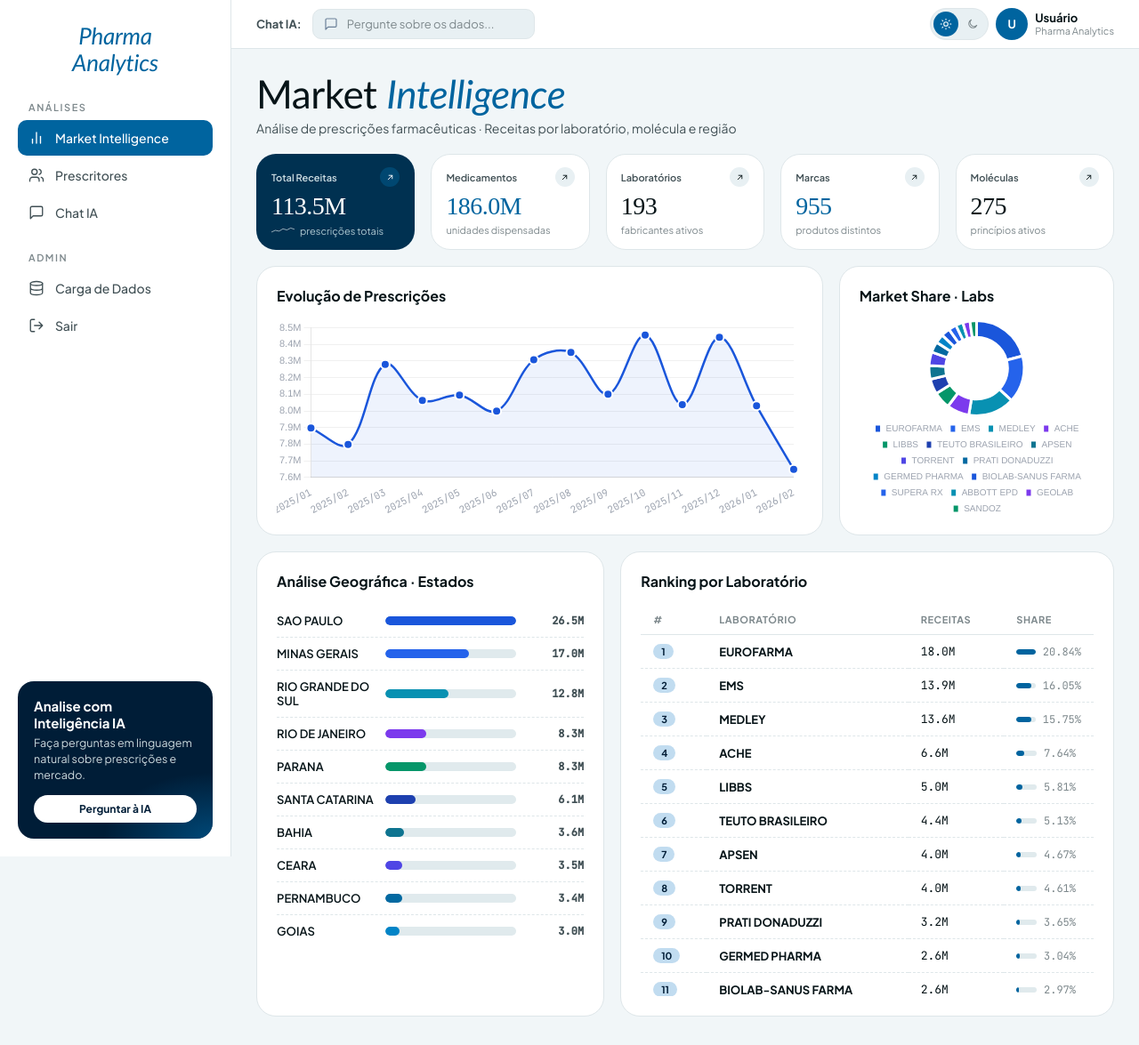
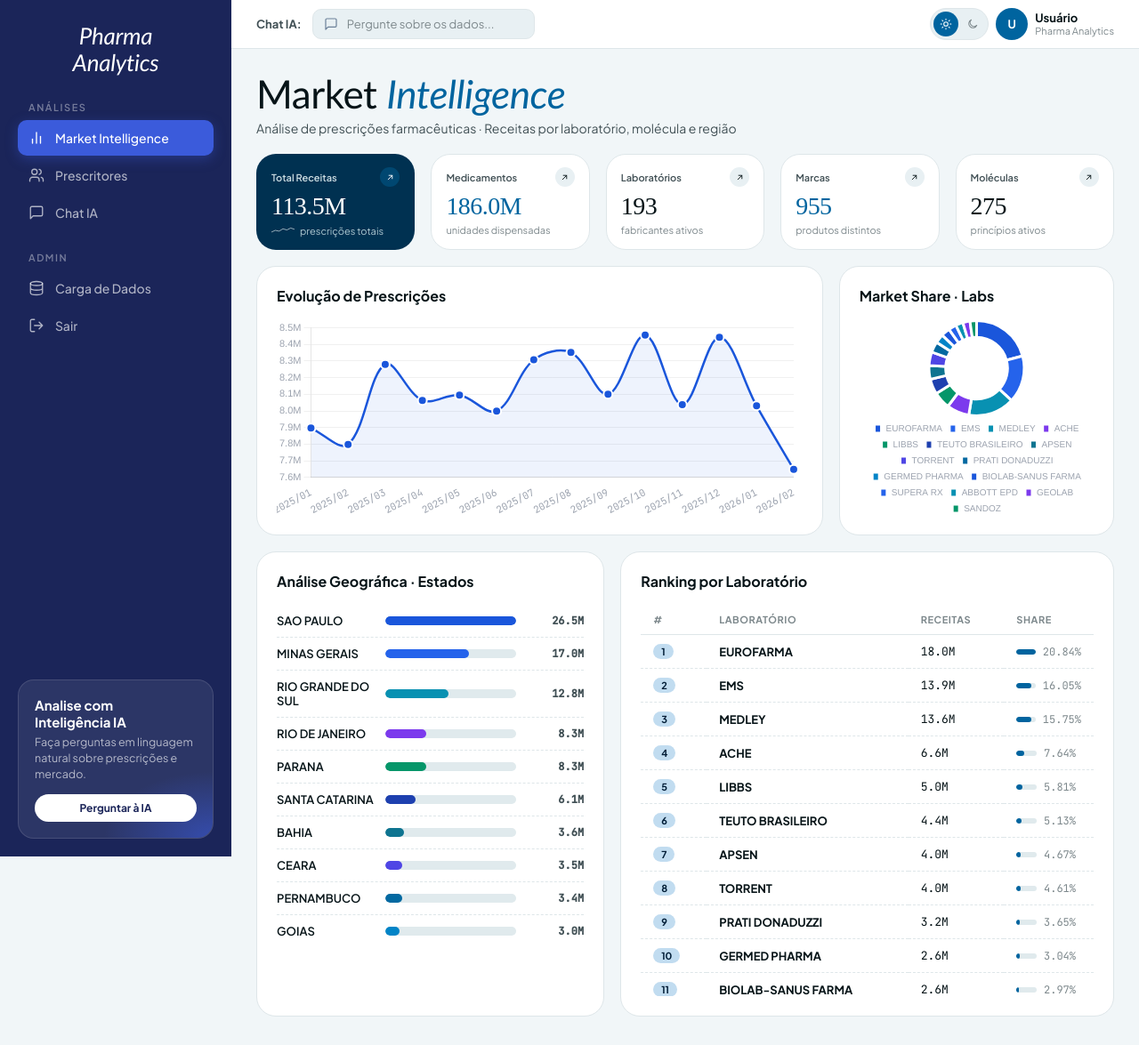
Before and after one commit to thiagolessa08-sys/IQVIA, a Flask app: page /market in a window 1280 px wide. Shown: the whole page at 89% size. Run offline with Flask 3, Linux system fonts and the light colour scheme; the visitor is signed in with stand-in values (Sample User, id 1); some web fonts are replaced.

Commit message:
style: sidebar azul navy (#1B2559) igual ao modelo de referência
- Fundo: #1B2559 (navy escuro)
- Texto inativo: branco 65% opacidade
- Hover: branco 10% fundo
- Item ativo: #3B5BDB com sombra azul
- Card promo: glassmorphism sobre o navy
- Aplicado em market.html e prescritores.html

Co-Authored-By: Claude Sonnet 4.6 <noreply@anthropic.com>

```diff
--- a/templates/market.html
+++ b/templates/market.html
@@ -31,21 +31,22 @@
   .app{display:grid;grid-template-columns:260px 1fr;min-height:100vh;}
 
   /* SIDEBAR */
-  .sidebar{background:var(--surface);border-right:1px solid var(--line);padding:26px 20px 20px;display:flex;flex-direction:column;gap:24px;position:sticky;top:0;height:100vh;overflow-y:auto;}
+  .sidebar{background:#1B2559;border-right:none;padding:26px 20px 20px;display:flex;flex-direction:column;gap:24px;position:sticky;top:0;height:100vh;overflow-y:auto;}
   .brand{padding:0 8px 4px;}
-  .brand-name{font-family:'Calibri','Gill Sans MT','Trebuchet MS',sans-serif;font-size:26px;font-style:italic;color:var(--blue);letter-spacing:-0.01em;line-height:1.15;text-align:center;}
-  .nav-label{font-size:11px;letter-spacing:.14em;color:var(--ink-3);font-weight:600;padding:0 12px;text-transform:uppercase;margin-bottom:6px;}
+  .brand-name{font-family:'Calibri','Gill Sans MT','Trebuchet MS',sans-serif;font-size:26px;font-style:italic;color:#fff;letter-spacing:-0.01em;line-height:1.15;text-align:center;}
+  .nav-label{font-size:11px;letter-spacing:.14em;color:rgba(255,255,255,.4);font-weight:600;padding:0 12px;text-transform:uppercase;margin-bottom:6px;}
   .nav{display:flex;flex-direction:column;gap:2px;}
-  .nav a{display:flex;align-items:center;gap:12px;padding:11px 12px;border-radius:10px;color:var(--ink-2);text-decoration:none;font-size:14px;font-weight:500;transition:all .15s;cursor:pointer;}
-  .nav a:hover{background:var(--blue-soft);color:var(--ink);}
-  .nav a.active{background:var(--blue);color:#fff;}
+  .nav a{display:flex;align-items:center;gap:12px;padding:11px 12px;border-radius:10px;color:rgba(255,255,255,.65);text-decoration:none;font-size:14px;font-weight:500;transition:all .15s;cursor:pointer;}
+  .nav a:hover{background:rgba(255,255,255,.10);color:#fff;}
+  .nav a.active{background:#3B5BDB;color:#fff;box-shadow:0 4px 14px rgba(59,91,219,.35);}
   .nav a svg{width:18px;height:18px;flex:0 0 18px;}
-  .promo{margin-top:auto;background:var(--blue-ink);color:#fff;border-radius:18px;padding:18px;position:relative;overflow:hidden;}
-  .promo::before{content:"";position:absolute;inset:0;background:radial-gradient(80% 60% at 100% 100%,oklch(0.42 0.12 240/.9),transparent 70%);opacity:.9;}
+  .promo{margin-top:auto;background:rgba(255,255,255,.08);border:1px solid rgba(255,255,255,.12);color:#fff;border-radius:18px;padding:18px;position:relative;overflow:hidden;}
+  .promo::before{content:"";position:absolute;inset:0;background:radial-gradient(80% 60% at 100% 100%,rgba(59,91,219,.6),transparent 70%);opacity:1;}
   .promo>*{position:relative;}
   .promo h4{margin:0 0 4px;font-size:15px;font-weight:700;}
-  .promo p{margin:0 0 14px;font-size:12.5px;color:oklch(0.88 0.015 220);line-height:1.45;}
-  .promo button{border:0;background:#fff;color:var(--blue-ink);padding:8px 16px;border-radius:999px;font-weight:700;font-size:12px;font-family:inherit;cursor:pointer;width:100%;}
+  .promo p{margin:0 0 14px;font-size:12.5px;color:rgba(255,255,255,.65);line-height:1.45;}
+  .promo button{border:0;background:#fff;color:#1B2559;padding:8px 16px;border-radius:999px;font-weight:700;font-size:12px;font-family:inherit;cursor:pointer;width:100%;transition:opacity .15s;}
+  .promo button:hover{opacity:.9;}
 
   /* MAIN */
   .main{padding:0 28px 32px;min-width:0;}
```
Also changed, not shown: templates/prescritores.html (+11 -10 lines).
